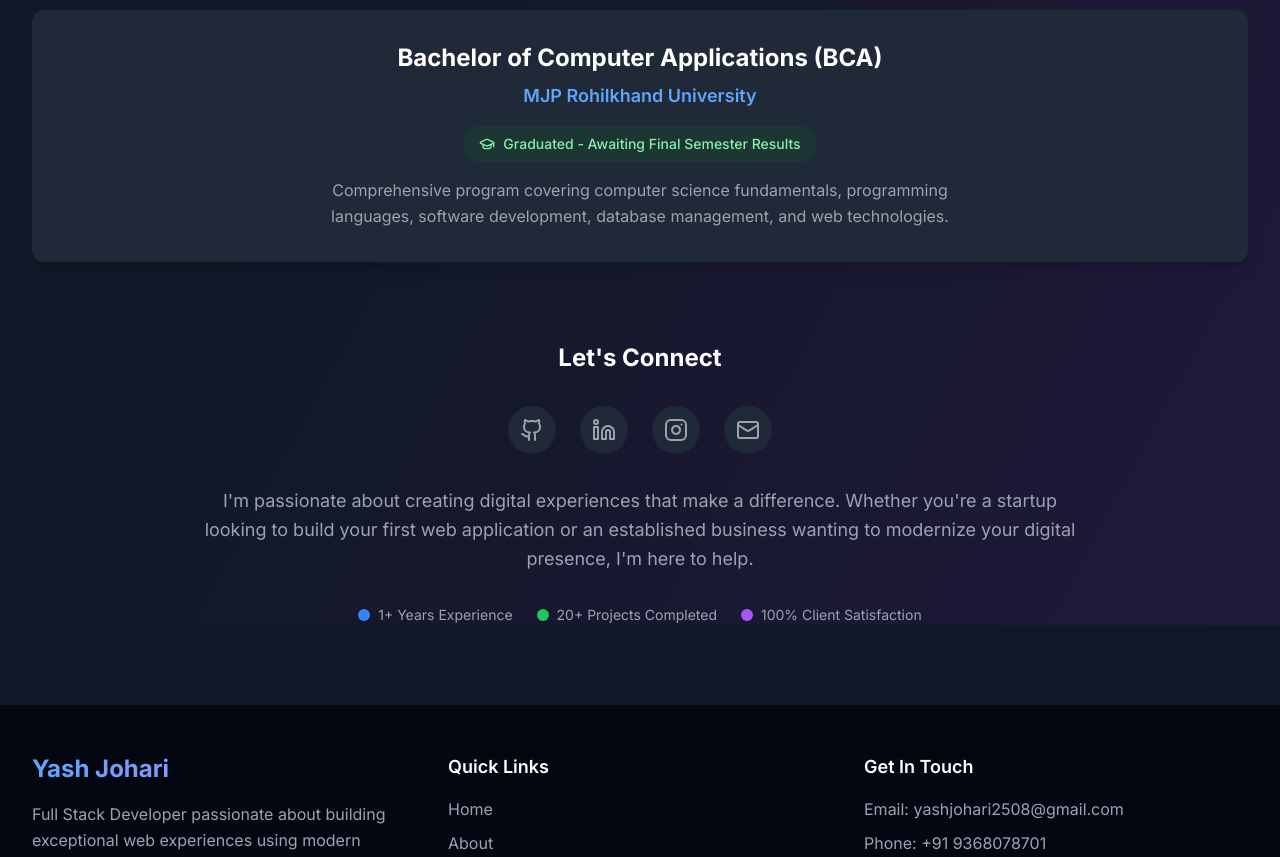
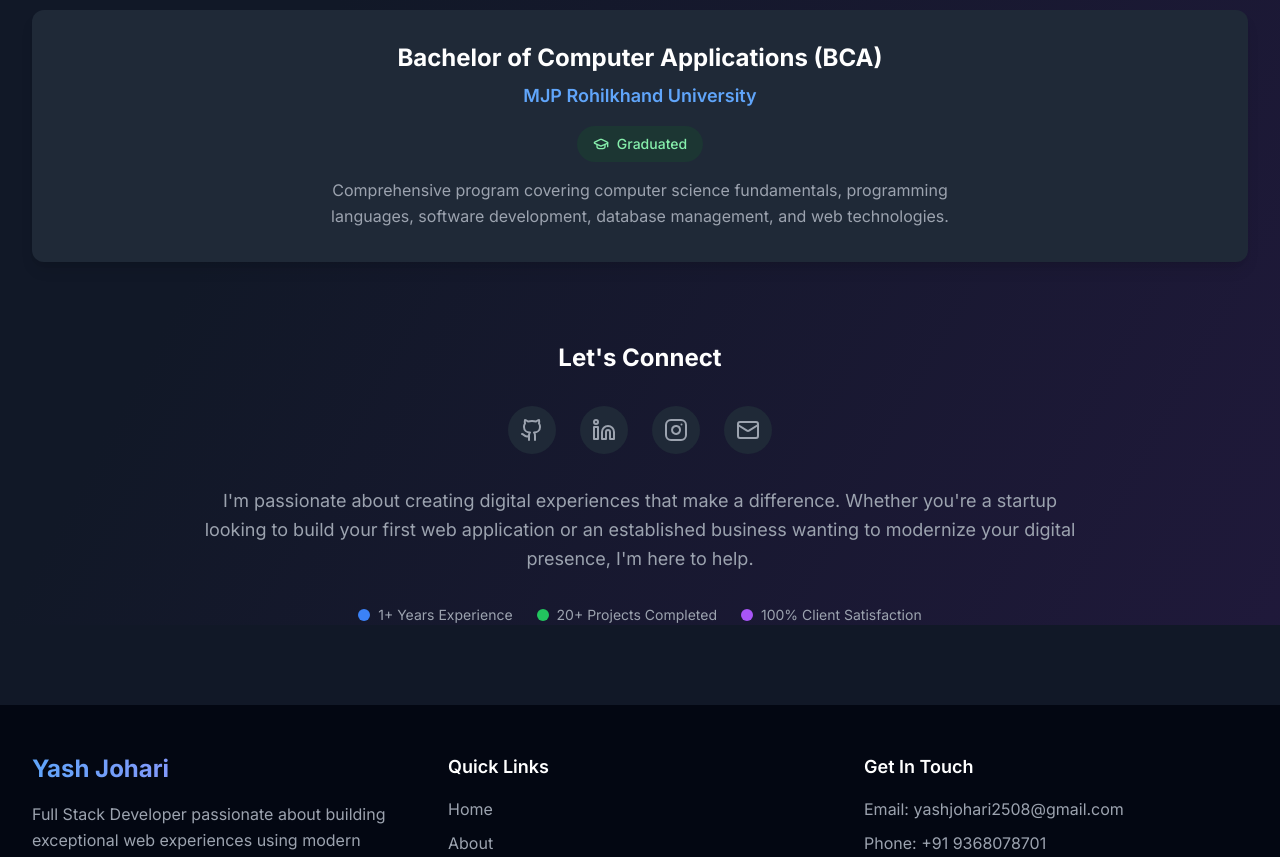
Before and after one commit to yash-johari/yashjohari, a React (Vite) app: page / in a window 1280 px wide. Shown: the part 1740-2597 px from the top of the page. Built offline with nearby package versions, Linux system fonts and the light colour scheme.

Commit message:
update graduation status

```diff
--- a/src/pages/Home.tsx
+++ b/src/pages/Home.tsx
@@ -231,7 +231,7 @@ const Home: React.FC = () => {
                 </p>
                 <div className="inline-flex items-center px-4 py-2 bg-green-100 dark:bg-green-900/30 text-green-800 dark:text-green-300 rounded-full text-sm font-medium mb-4">
                   <GraduationCap className="h-4 w-4 mr-2" />
-                  Graduated - Awaiting Final Semester Results
+                  Graduated
                 </div>
                 <p className="text-gray-600 dark:text-gray-400 max-w-2xl mx-auto">
                   Comprehensive program covering computer science fundamentals, programming languages,
```
